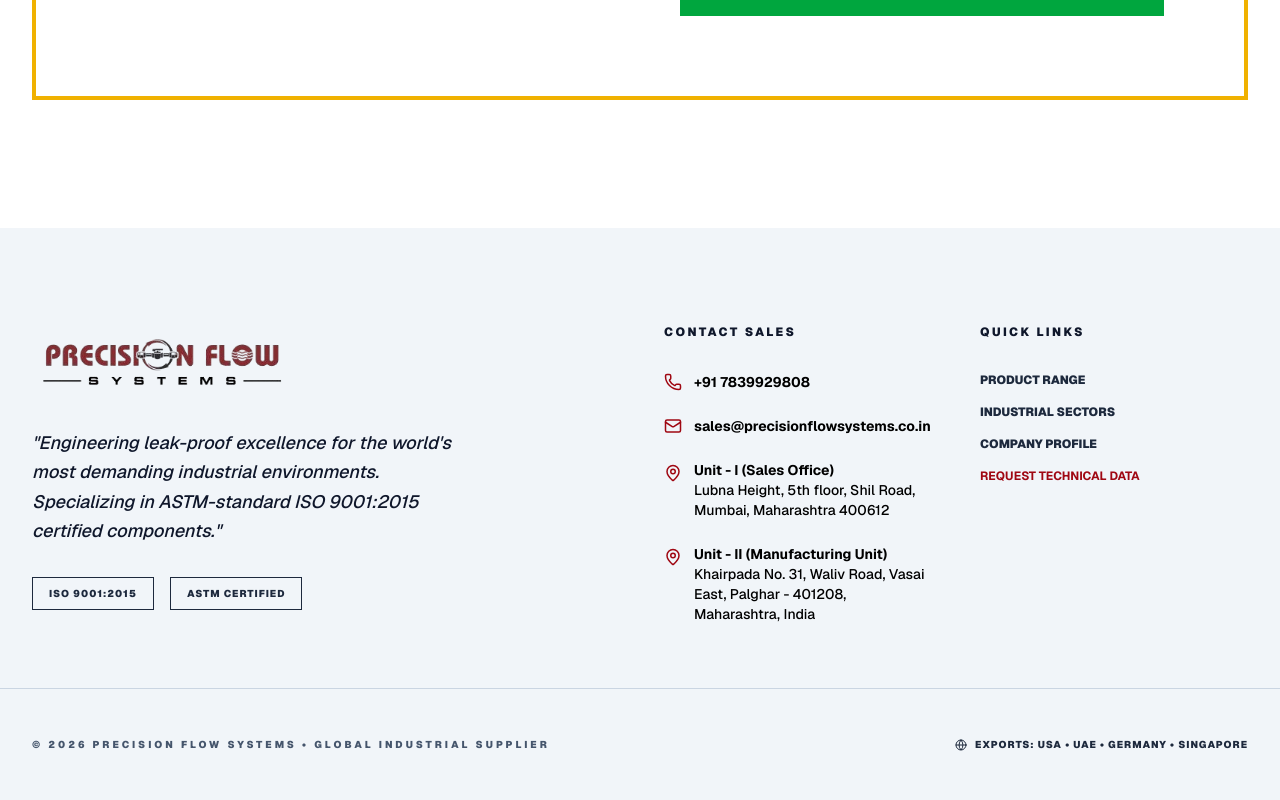
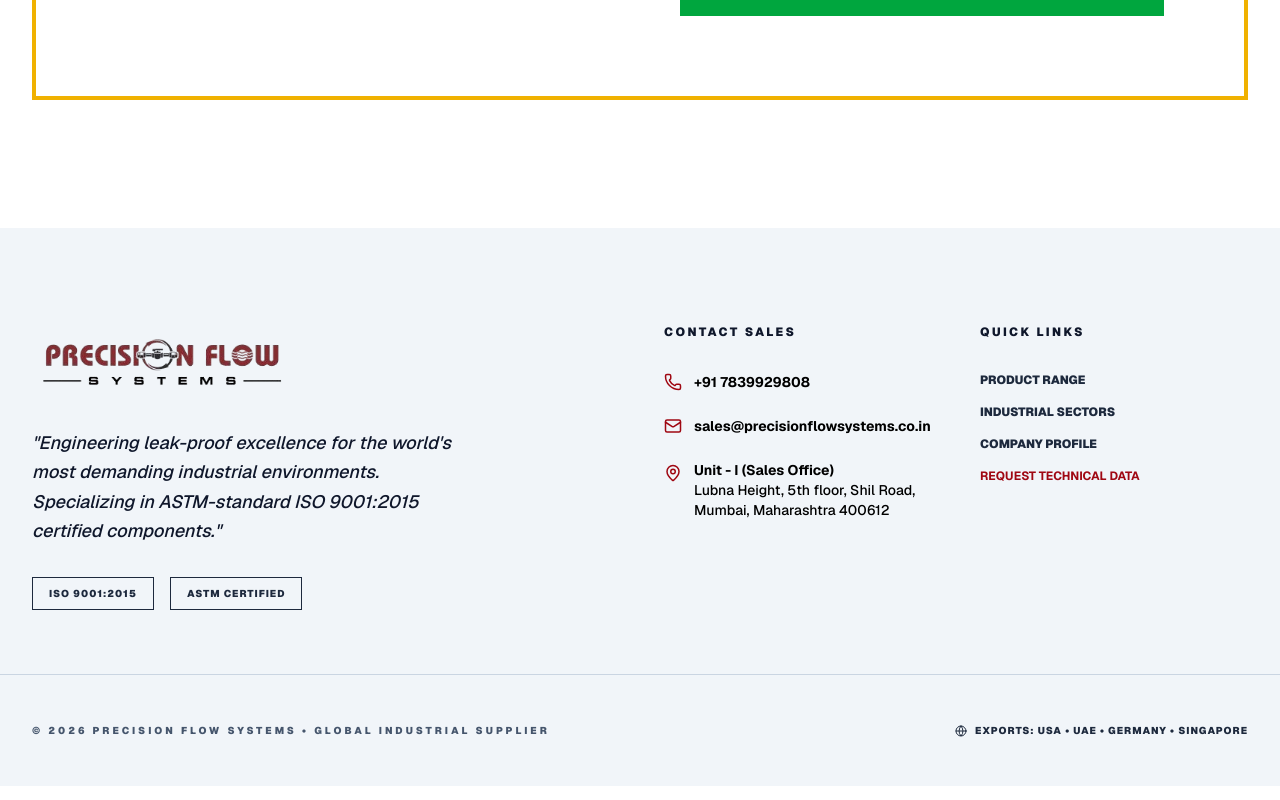
Before and after one commit to Precision2026/PrecisionFlowSystems, a Next.js app: page / in a window 1280 px wide. Shown: the part 4559-5359 px from the top of the page. Built offline with nearby package versions, Linux system fonts and the light colour scheme.

Commit message:
removed unit ii

```diff
--- a/app/components/layout/Footer.tsx
+++ b/app/components/layout/Footer.tsx
@@ -58,16 +58,7 @@ export default function Footer() {
               </span>
             </li>
 
-            {/* Unit - II: Manufacturing Unit */}
-            <li className="flex items-start gap-3">
-              <MapPin size={18} className="text-red-800 shrink-0 mt-1" />
-              <span className="font-medium normal-case">
-                <strong>Unit - II (Manufacturing Unit)</strong>
-                <br />
-                Khairpada No. 31, Waliv Road, Vasai East, Palghar - 401208,
-                Maharashtra, India
-              </span>
-            </li>
+
           </ul>
         </div>
 
```
